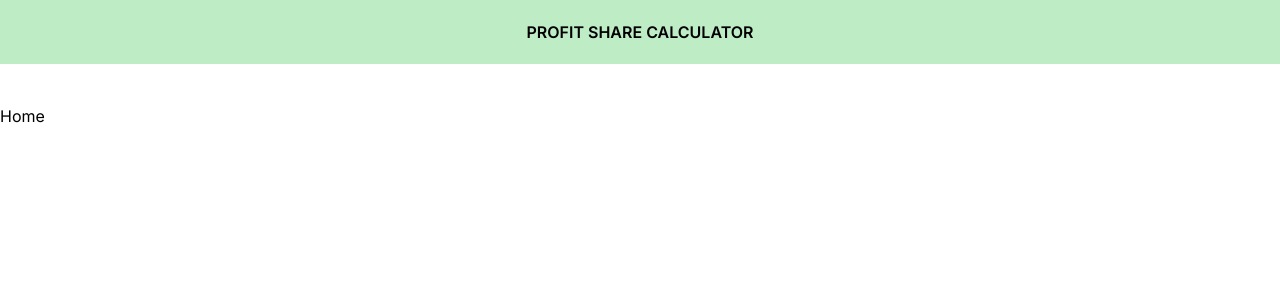
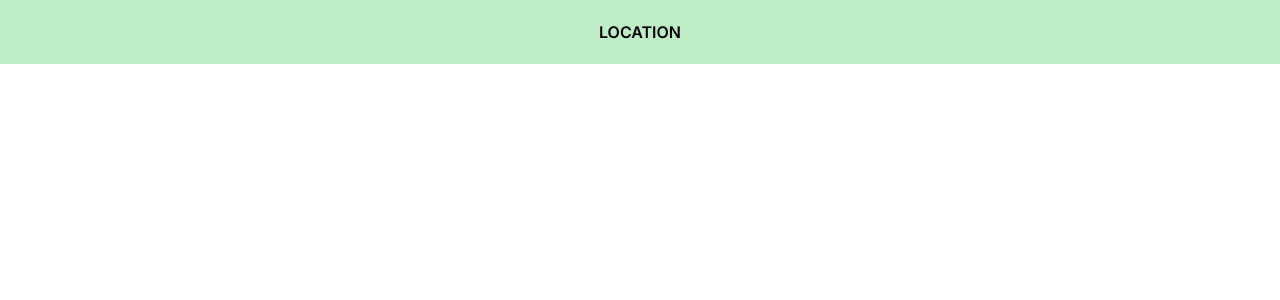
Before and after one commit to Aniqa4/text-editor, a Next.js app: page / in a window 1280 px wide. Shown: the top 300 px of the page. Built offline with nearby package versions, Linux system fonts and the light colour scheme.

Commit message:
removed previous code

```diff
--- a/app/client-pages/home/Home.tsx
+++ b/app/client-pages/home/Home.tsx
@@ -1,9 +1,12 @@
-import React from 'react'
+'use client'
+import React, { useState } from 'react'
 
 function Home() {
-  return (
-    <div>Home</div>
-  )
+
+    return (
+        <div>
+        </div>
+    )
 }
 
 export default Home
--- a/app/components/Navbar.tsx
+++ b/app/components/Navbar.tsx
@@ -5,7 +5,7 @@ function Navbar() {
     return (
         <div className='py-5 px-10 bg-[#13bc2f47]'>
             <Link href={'/'}>
-                <h1 className=' font-semibold text-center uppercase'>Profit Share Calculator</h1>
+                <h1 className=' font-semibold text-center uppercase'>Location</h1>
             </Link>
         </div>
     )
```
